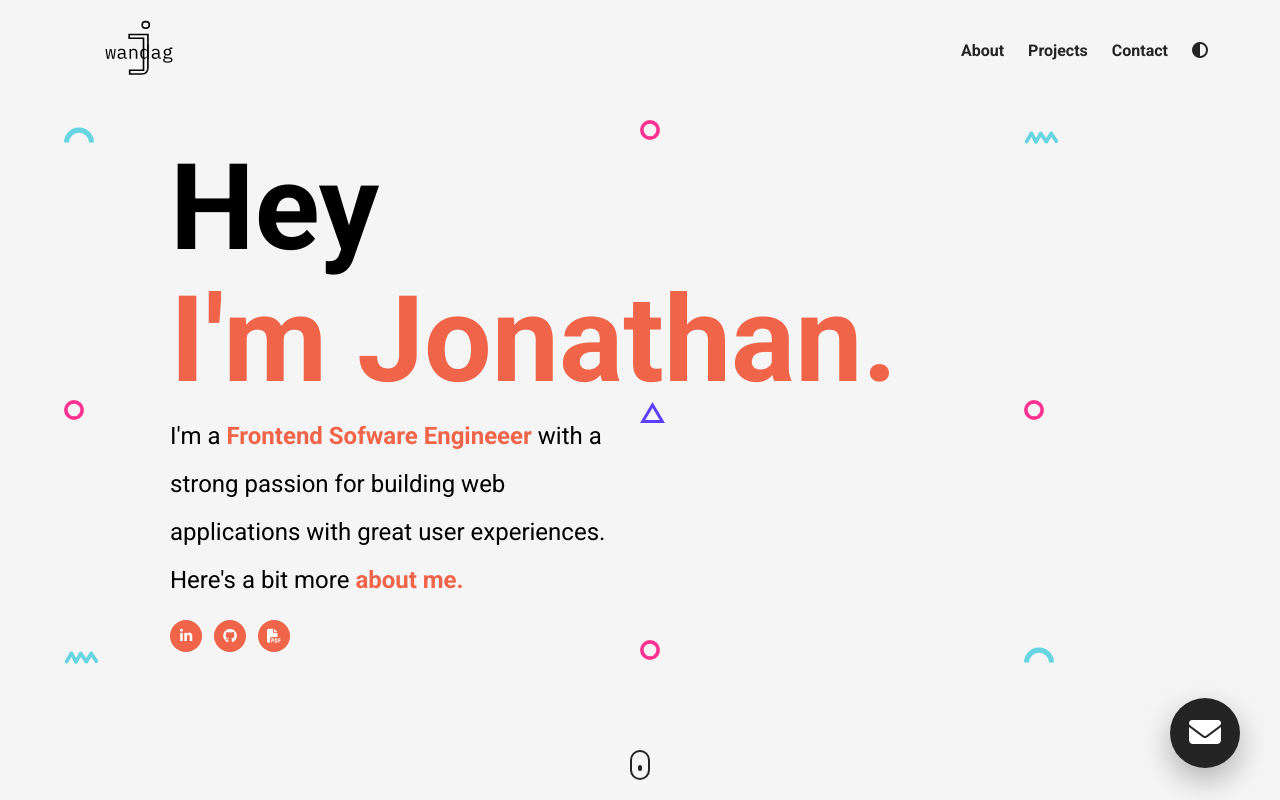
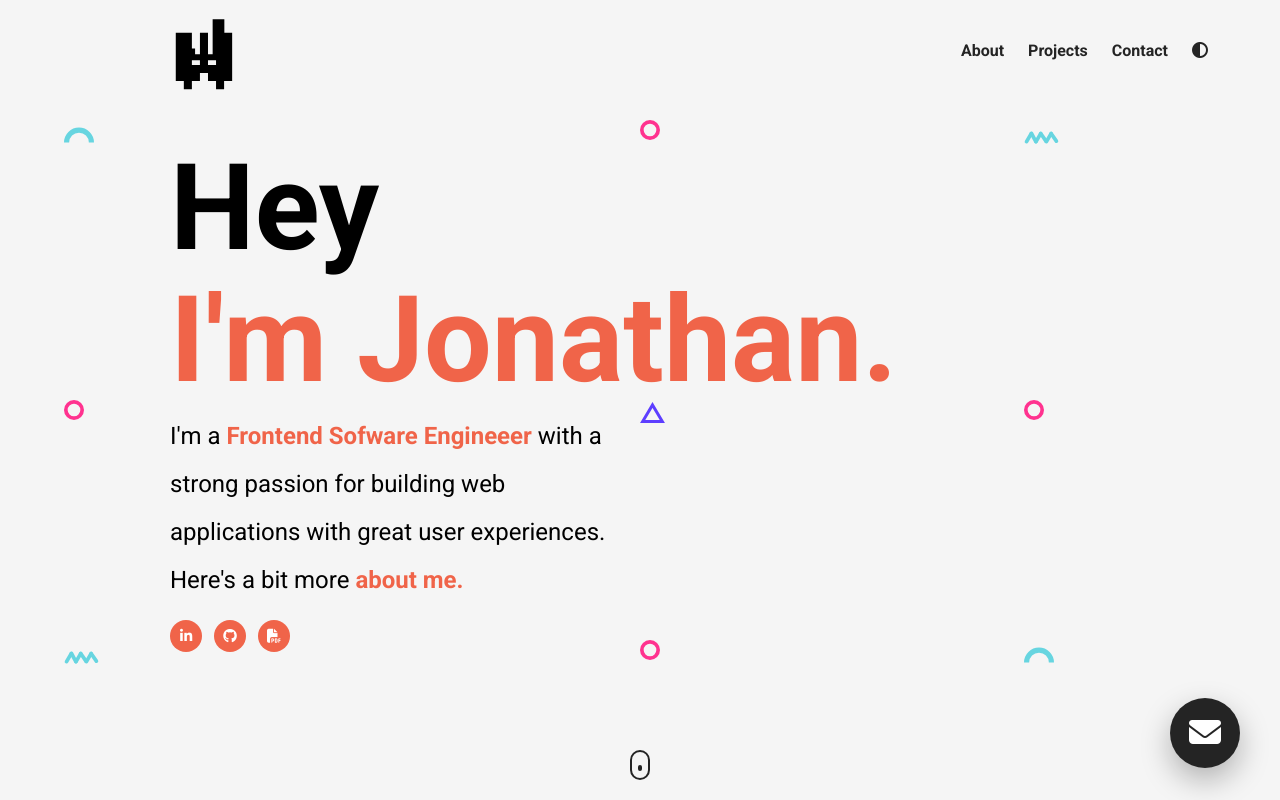
Before and after one commit to worldofwandag/portfolio-vanilla, a website: page index.html in a window 1280 px wide. Shown: the top 800 px of the page. Drawn offline with nearby package versions, Linux system fonts and the light colour scheme.

Commit message:
logo tweak

```diff
--- a/index.html
+++ b/index.html
@@ -22,7 +22,7 @@
     <section id="landing-page" onmousemove="moveBackground(event)">
       <nav>
         <figure>
-          <img id="personal-logo" src="./assets/JWlogosmallwhite.svg" alt="" />
+          <img id="personal-logo" src="./assets/JW8bitlogo.svg" alt="" />
         </figure>
         <ul class="nav__link--list">
           <li class="nav__link" onclick="toggleModal()">
@@ -282,7 +282,7 @@
       <div class="container footer__container">
         <div class="row footer__row">
         <figure>
-          <img src="./assets/JWlogosmallwhite.svg" class="footer__logo--img" alt="">
+          <img src="./assets/JW8bitlogo.svg" class="footer__logo--img" alt="">
         </figure>
         <div class="footer__social--list">
           <a href="https://github.com/worldofwandag" target="_blank" class="
--- a/style.css
+++ b/style.css
@@ -285,8 +285,9 @@ nav {
 }
 
 #personal-logo {
-  width: 150px;
+  width: 200px;
   filter: invert(1);
+  margin-left: 48px;
 }
 
 .nav__link--list {
```
Also changed, not shown: assets/JW-8bitlogo.svg (deleted), assets/JW8bitlogo.svg (added).
